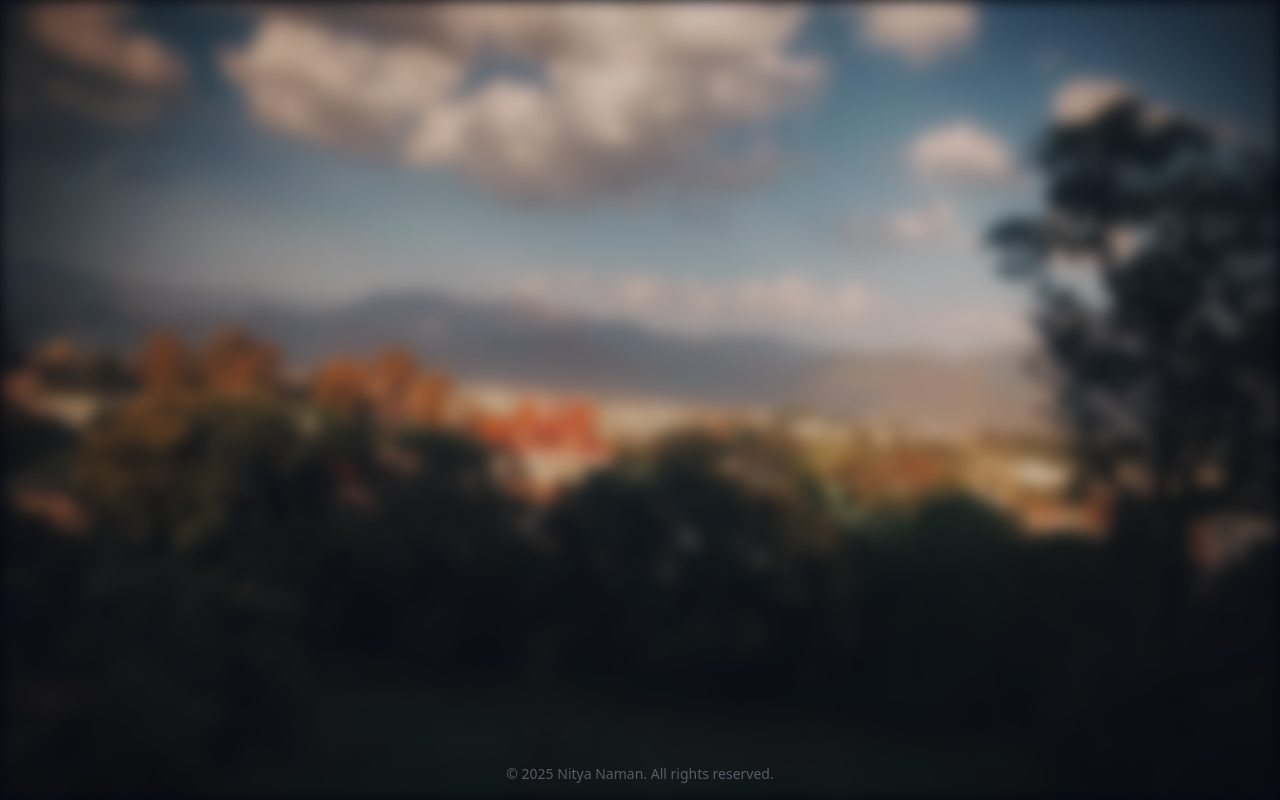
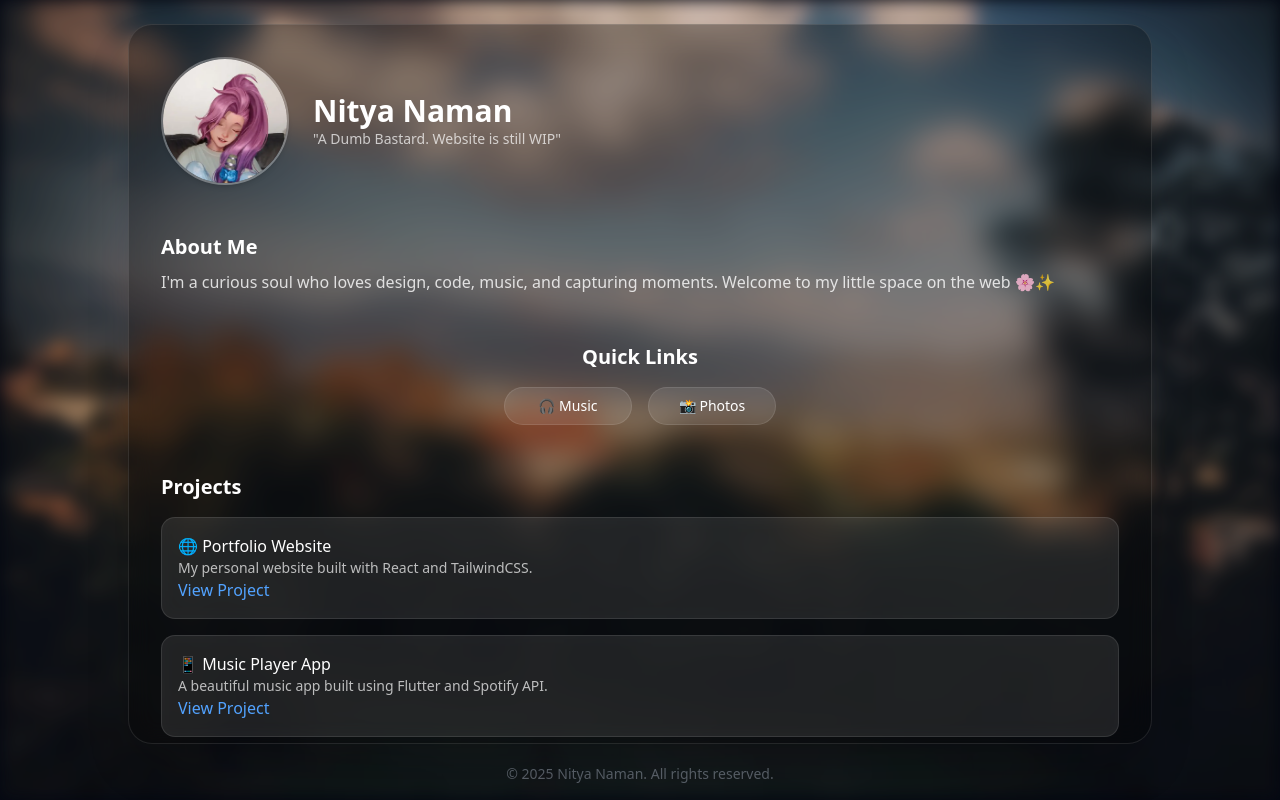
Before and after one commit to namanyt/ciderboi.xyz, a Next.js app: page / in a window 1280 px wide. Built offline with nearby package versions, Linux system fonts and the light colour scheme.

Commit message:
feat: refactor navigation and layout to use new network context for routing

```diff
--- a/app/layout.tsx
+++ b/app/layout.tsx
@@ -2,8 +2,8 @@ import type { Metadata } from "next";
 import { Geist, Geist_Mono } from "next/font/google";
 import "./globals.css";
 import { ThemeProvider } from "next-themes";
-import HorizontalLayout from "@/components/HorizontalScroll";
-import { ScrollProvider } from "@/components/context/Scroll";
+import { NetworkProvider } from "@/components/context/Network";
+import { BackgroundPicture } from "@/components/BackgroundPicture";
 
 const geistSans = Geist({
   variable: "--font-geist-sans",
@@ -32,11 +32,10 @@ export default function RootLayout({
     <html lang="en" suppressHydrationWarning>
       <body className={`${geistSans.variable} ${geistMono.variable} antialiased`}>
         <ThemeProvider attribute="class" defaultTheme="dark" enableSystem disableTransitionOnChange>
-          <ScrollProvider>
-            <HorizontalLayout>
-              <main>{children}</main>
-            </HorizontalLayout>
-          </ScrollProvider>
+          <NetworkProvider>
+            <main>{children}</main>
+          </NetworkProvider>
+          <BackgroundPicture brightness={0.8} />
 
           <div className="absolute bottom-0 w-full text-center py-4 text-gray-400 opacity-50 text-sm">
             &copy; {new Date().getFullYear()} Nitya Naman. All rights reserved.
--- a/components/BackgroundPicture.tsx
+++ b/components/BackgroundPicture.tsx
@@ -3,7 +3,7 @@ import { backgroundImageBlurDataURL } from "@/lib/utils";
 
 export function BackgroundPicture({ brightness = 0.8, scaling = 1 }: { brightness: number; scaling?: number }) {
   return (
-    <div className="absolute inset-0 overflow-hidden">
+    <div className="fixed z-[-10] inset-0 overflow-hidden">
       <Image
         src="/pictures/background.webp"
         alt="Background"
@@ -16,7 +16,6 @@ export function BackgroundPicture({ brightness = 0.8, scaling = 1 }: { brightnes
           filter: `blur(8px) brightness(${brightness})`,
           transform: `scale(${scaling})`,
           objectFit: "cover",
-          zIndex: -1,
           transition: "filter 0.5s ease-in-out, transform 0.5s ease-in-out",
         }}
         priority
--- a/components/HorizontalScroll.tsx
+++ /dev/null
@@ -1,127 +0,0 @@
-"use client";
-
-import React, { useEffect, useRef } from "react";
-import { usePathname, useRouter } from "next/navigation";
-import { useScroll } from "@/components/context/Scroll";
-import { BackgroundPicture } from "@/components/BackgroundPicture";
-import LoadingScreen from "@/components/loading";
-
-// Define our routes in the exact order they should appear in the scroll
-const ROUTES = ["/music", "/", "/photos"];
-
-export default function HorizontalLayout({ children }: { children: React.ReactNode }) {
-  const scrollRef = useRef<HTMLDivElement>(null);
-  const [loaded, setLoaded] = React.useState(false);
-  const [brightness, setBrightness] = React.useState(0.8);
-  const pathname = usePathname();
-  const router = useRouter();
-  const { setScrollRef } = useScroll();
-
-  // Find the current page index based on the pathname
-  const currentIndex = ROUTES.indexOf(pathname);
-
-  // Handle scroll to change routes
-  const handleScroll = () => {
-    if (!scrollRef.current) return;
-
-    const container = scrollRef.current;
-    const scrollLeft = container.scrollLeft;
-    const width = container.clientWidth;
-
-    // Determine which page we're closest to
-    const pageIndex = Math.round(scrollLeft / width);
-
-    // If we've scrolled to a different page, update the URL
-    if (pageIndex >= 0 && pageIndex < ROUTES.length && ROUTES[pageIndex] !== pathname) {
-      router.push(ROUTES[pageIndex], { scroll: false });
-    }
-  };
-
-  // Scroll to the correct position when pathname changes
-  useEffect(() => {
-    const container = scrollRef.current;
-    if (!container) return;
-
-    // If route is valid, scroll to the correct page
-    if (currentIndex !== -1) {
-      container.scrollTo({
-        left: currentIndex * window.innerWidth,
-        behavior: "auto",
-      });
-    }
-
-    requestAnimationFrame(() => setLoaded(true));
-
-    if (scrollRef.current) setScrollRef(scrollRef.current);
-  }, [pathname, setScrollRef, loaded, currentIndex]);
-
-  // Set up scroll event listeners
-  useEffect(() => {
-    const container = scrollRef.current;
-    if (!container) return;
-
-    // Debounce function to limit how often handleScroll fires
-    let scrollTimeout: NodeJS.Timeout;
-    const debouncedScrollHandler = () => {
-      clearTimeout(scrollTimeout);
-      scrollTimeout = setTimeout(handleScroll, 100);
-    };
-
-    container.addEventListener("scrollend", handleScroll); // Modern browsers
-    container.addEventListener("scroll", debouncedScrollHandler);
-
-    // Prevent default scroll behaviors
-    const preventHorizontalScroll = (e: WheelEvent) => {
-      if (Math.abs(e.deltaX) > Math.abs(e.deltaY)) {
-        e.preventDefault();
-      }
-    };
-
-    const blockHorizontalKeys = (e: KeyboardEvent) => {
-      const keys = ["ArrowLeft", "ArrowRight", "PageUp", "PageDown"];
-      if (keys.includes(e.key)) e.preventDefault();
-    };
-
-    document.body.style.overflow = "hidden";
-    container.addEventListener("wheel", preventHorizontalScroll, { passive: false });
-    window.addEventListener("keydown", blockHorizontalKeys, { passive: false });
-
-    return () => {
-      clearTimeout(scrollTimeout);
-      container.removeEventListener("scrollend", handleScroll);
-      container.removeEventListener("scroll", debouncedScrollHandler);
-      container.removeEventListener("wheel", preventHorizontalScroll);
-      window.removeEventListener("keydown", blockHorizontalKeys);
-      document.body.style.overflow = "auto";
-    };
-  }, [pathname]);
-
-  return (
-    <div className="hide-scrollbar relative w-screen h-screen overflow-hidden">
-      <BackgroundPicture brightness={brightness} />
-
-      <div className={`${!loaded ? "opacity-0 pointer-events-none" : "opacity-100"} transition-opacity duration-300`}>
-        <div
-          ref={scrollRef}
-          className="flex w-screen h-screen overflow-x-auto hide-scrollbar"
-          style={{ scrollSnapType: "x mandatory" }}
-        >
-          {/* We render all routes, but only the matching one will contain content */}
-          {ROUTES.map((route) => (
-            <div
-              key={route}
-              className="flex items-center justify-center w-screen h-screen flex-shrink-0"
-              style={{ scrollSnapAlign: "center" }}
-            >
-              {pathname === route && (
-                <div key={route} className="w-full h-full">
-                  <React.Suspense fallback={<LoadingScreen />}>{children}</React.Suspense>
-                </div>
-              )}
-            </div>
-          ))}
-        </div>
-      </div>
-    </div>
-  );
-}
--- a/components/Navigation.tsx
+++ b/components/Navigation.tsx
@@ -1,11 +1,11 @@
 "use client";
 
 import React from "react";
-import { useScroll } from "@/components/context/Scroll";
+import { useNetwork } from "@/components/context/Network";
 import { usePathname } from "next/navigation";
 
 export default function Navigation() {
-  const { scrollToPage } = useScroll();
+  const { setPage } = useNetwork();
   const pathname = usePathname();
 
   const routes = [
@@ -19,7 +19,7 @@ export default function Navigation() {
       {routes.map((route) => (
         <button
           key={route.path}
-          onClick={() => scrollToPage(route.path)}
+          onClick={() => setPage(route.path)}
           className={`flex-1 min-w-[8rem] px-4 py-2 rounded-md font-medium text-center text-sm transition
             ${pathname === route.path ? "bg-white text-black" : "bg-white/50 text-gray-800 hover:bg-white"}`}
         >
--- a/components/PageTransition.tsx
+++ /dev/null
@@ -1,33 +0,0 @@
-"use client";
-
-import React from "react";
-import { usePathname } from "next/navigation";
-
-// Define our routes in the exact order they should appear in the scroll
-const ROUTES = ["/music", "/", "/photos"];
-
-type PageTransitionProps = {
-  children: React.ReactNode;
-  className?: string;
-};
-
-export default function PageTransition({ children, className = "" }: PageTransitionProps) {
-  const pathname = usePathname();
-
-  // Determine the position of the current route relative to others
-  const getDirection = () => {
-    const currentIndex = ROUTES.indexOf(pathname);
-    const centerIndex = ROUTES.indexOf("/");
-
-    // Default animation from right
-    if (currentIndex === -1) return 1;
-
-    // From the left if we're moving right from center
-    return currentIndex > centerIndex ? 1 : -1;
-  };
-
-  const direction = getDirection();
-  console.log(direction);
-
-  return <div className={className}>{children}</div>;
-}
--- /dev/null
+++ b/components/context/Network.tsx
@@ -0,0 +1,39 @@
+"use client";
+
+import React, { createContext, useContext, useCallback, ReactNode, RefObject } from "react";
+import { useRouter } from "next/navigation";
+
+interface ScrollContextType {
+  setPage: (routePath: string) => void;
+  setRef: (ref: HTMLDivElement) => void;
+  ref: RefObject<HTMLDivElement | null>;
+}
+
+const ScrollContext = createContext<ScrollContextType | null>(null);
+
+export const useNetwork = () => {
+  const ctx = useContext(ScrollContext);
+  if (!ctx) {
+    throw new Error("useNetwork must be used within NetworkContext");
+  }
+  return ctx;
+};
+
+export const NetworkProvider = ({ children }: { children: ReactNode }) => {
+  const router = useRouter();
+  const ref = React.useRef<HTMLDivElement | null>(null);
+
+  const setRef = (_ref: HTMLDivElement) => {
+    ref.current = _ref;
+  };
+
+  const setPage = useCallback(
+    (routePath: string) => {
+      // Navigate to the new route with scroll: false to prevent auto-scrolling
+      router.push(routePath, { scroll: false });
+    },
+    [router],
+  );
+
+  return <ScrollContext.Provider value={{ setPage, setRef, ref }}>{children}</ScrollContext.Provider>;
+};
--- a/components/context/Scroll.tsx
+++ /dev/null
@@ -1,39 +0,0 @@
-"use client";
-
-import React, { createContext, useContext, useCallback, ReactNode, RefObject } from "react";
-import { useRouter } from "next/navigation";
-
-interface ScrollContextType {
-  scrollToPage: (routePath: string) => void;
-  setScrollRef: (ref: HTMLDivElement) => void;
-  scrollRef: RefObject<HTMLDivElement | null>;
-}
-
-const ScrollContext = createContext<ScrollContextType | null>(null);
-
-export const useScroll = () => {
-  const ctx = useContext(ScrollContext);
-  if (!ctx) {
-    throw new Error("useScroll must be used within ScrollContext");
-  }
-  return ctx;
-};
-
-export const ScrollProvider = ({ children }: { children: ReactNode }) => {
-  const router = useRouter();
-  const scrollRef = React.useRef<HTMLDivElement | null>(null);
-
-  const setScrollRef = (ref: HTMLDivElement) => {
-    scrollRef.current = ref;
-  };
-
-  const scrollToPage = useCallback(
-    (routePath: string) => {
-      // Navigate to the new route with scroll: false to prevent auto-scrolling
-      router.push(routePath, { scroll: false });
-    },
-    [router],
-  );
-
-  return <ScrollContext.Provider value={{ scrollToPage, setScrollRef, scrollRef }}>{children}</ScrollContext.Provider>;
-};
--- a/components/pages/Home.tsx
+++ b/components/pages/Home.tsx
@@ -2,14 +2,13 @@
 
 import React from "react";
 import Image from "next/image";
-import { useScroll } from "@/components/context/Scroll";
-import PageTransition from "@/components/PageTransition";
+import { useNetwork } from "@/components/context/Network";
 
 export default function Home() {
-  const { scrollToPage } = useScroll();
+  const { setPage } = useNetwork();
 
   return (
-    <PageTransition className="h-screen w-full bg-cover bg-center overflow-hidden">
+    <div className="h-screen w-full bg-cover bg-center overflow-hidden">
       {/* Scrollable Card */}
       <div className="h-[90vh] w-[95vw] max-w-5xl mx-auto my-6 p-8 rounded-3xl backdrop-blur-md bg-black/30 border border-white/10 shadow-2xl text-white overflow-y-auto scroll-smooth space-y-12">
         {/* Profile Section */}
@@ -42,13 +41,13 @@ export default function Home() {
           <h3 className="text-xl font-semibold mb-4 text-center">Quick Links</h3>
           <div className="flex flex-wrap justify-center gap-4">
             <button
-              onClick={() => scrollToPage("/music")}
+              onClick={() => setPage("/music")}
               className="w-32 px-6 py-2 rounded-full bg-white/10 hover:bg-white/20 transition border border-white/10 text-sm text-center cursor-pointer"
             >
               🎧 Music
             </button>
             <button
-              onClick={() => scrollToPage("/photos")}
+              onClick={() => setPage("/photos")}
               className="w-32 px-6 py-2 rounded-full bg-white/10 hover:bg-white/20 transition border border-white/10 text-sm text-center cursor-pointer"
             >
               📸 Photos
@@ -67,7 +66,7 @@ export default function Home() {
           </div>
         </div>
       </div>
-    </PageTransition>
+    </div>
   );
 }
 
--- a/components/pages/Music.tsx
+++ b/components/pages/Music.tsx
@@ -2,20 +2,19 @@
 
 import React from "react";
 // No external library imports needed
-import { useScroll } from "@/components/context/Scroll"; // Assuming correct path
-import PageTransition from "@/components/PageTransition"; // Assuming correct path
+import { useNetwork } from "@/components/context/Network"; // Assuming correct path
 import { Props } from "@/app/music/page"; // Assuming correct path
 import { SongPlayerAlbum, SongPlayerTrack } from "@/components/ui/song-card"; // Assuming correct path
 
 export default function Music({ data }: Props) {
-  const { scrollToPage } = useScroll();
+  const { setPage } = useNetwork();
 
   console.log(data);
 
   return (
-    <PageTransition className="text-white w-full min-h-screen flex flex-col items-center py-12 px-4">
+    <div className="text-white w-full min-h-screen flex flex-col items-center py-12 px-4">
       <button
-        onClick={() => scrollToPage("/")}
+        onClick={() => setPage("/")}
         className="z-10 fixed top-4 left-4 md:top-auto md:right-[1em] md:left-auto md:bottom-[1em] cursor-pointer w-auto px-6 py-2 rounded-full bg-white/30 hover:bg-white/40 transition border border-white/30 text-sm text-center shadow-md"
       >
         Back Home
@@ -59,6 +58,6 @@ export default function Music({ data }: Props) {
       {/* add vertical space */}
       <div className="h-20" />
       {/* end vertical space */}
-    </PageTransition>
+    </div>
   );
 }
--- a/components/pages/Photo.tsx
+++ b/components/pages/Photo.tsx
@@ -1,21 +1,20 @@
 "use client";
 
 import React from "react";
-import { useScroll } from "@/components/context/Scroll";
-import PageTransition from "@/components/PageTransition";
+import { useNetwork } from "@/components/context/Network";
 
 export default function Photo() {
-  const { scrollToPage } = useScroll();
+  const { setPage } = useNetwork();
 
   return (
-    <PageTransition className="text-white w-full h-full flex flex-col items-center justify-center">
+    <div className="text-white w-full h-full flex flex-col items-center justify-center">
       <h1 className="text-4xl mb-8">Photos Page</h1>
       <button
-        onClick={() => scrollToPage("/")}
+        onClick={() => setPage("/")}
         className="z-50 relative cursor-pointer w-32 px-6 py-2 rounded-full bg-white/10 hover:bg-white/20 transition border border-white/10 text-sm text-center"
       >
         back
       </button>
-    </PageTransition>
+    </div>
   );
 }
```
Also changed, not shown: 1 other file (tests, documents, lock files or other folders).
